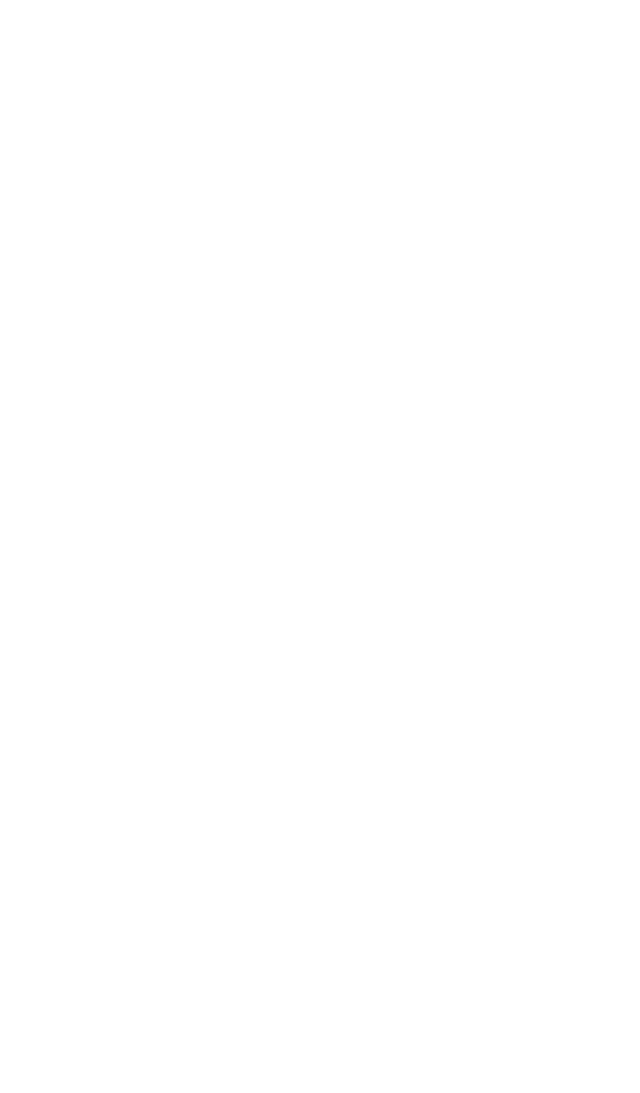
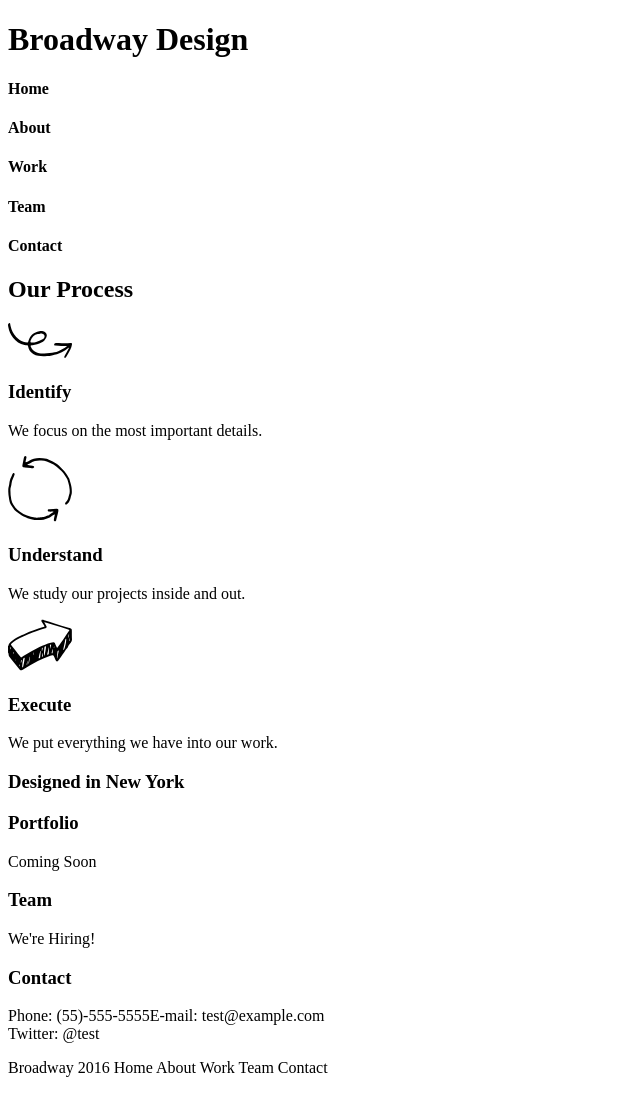
Before and after one commit to rebeccaldavis/broadway, a plain HTML site: page index.html in a window 1280 px wide. Shown: the whole page, without its empty margins (0-640 px from the left). Before the commit the page ends 800 px from the top, so only its background shows below. Drawn offline with Linux system fonts and the light colour scheme.

Commit message:
add html.

```diff
--- a/index.html
+++ b/index.html
@@ -1,10 +1,55 @@
 <!DOCTYPE html>
+
 <html>
+
 <head>
-	<title>Broadway</title>
+	<title>Broadway Design</title>
 	<link href="./resources/css/index.css" type="text/css" rel="stylesheet">
 </head>
+
 <body>
+  <div>
+    <h1>Broadway Design</h1>
+      <nav>
+        <h4>Home</h4>
+        <h4>About</h4>
+        <h4>Work</h4>
+        <h4>Team</h4>
+        <h4>Contact</h4>
+      </nav>
+  </div>
+
+  <h2>Our Process</h2>
+    <img src="./resources/images/identify.svg" />
+    <h3>Identify</h3>
+      <p>We focus on the most important details.</p>
+
+    <img src="./resources/images/understand.svg" />
+    <h3>Understand</h3>
+      <p>We study our projects inside and out.</p>
+
+    <img src="./resources/images/execute.svg" />
+    <h3>Execute</h3>
+      <p>We put everything we have into our work.</p>
+
+    <h3>Designed in New York</h3>
+
+    <h3>Portfolio</h3>
+      <p>Coming Soon</p>
+
+    <h3>Team</h3>
+      <p>We're Hiring!</p>
+
+    <h3>Contact</h3>
+      <p>Phone: (55)-555-5555</ br>E-mail: test@example.com<br />Twitter: @test</p>
+
+    <nav>
+      <p>Broadway 2016 Home About Work Team Contact</p>
+    </nav>
+
+
+
 
 </body>
+
 </html>
```
